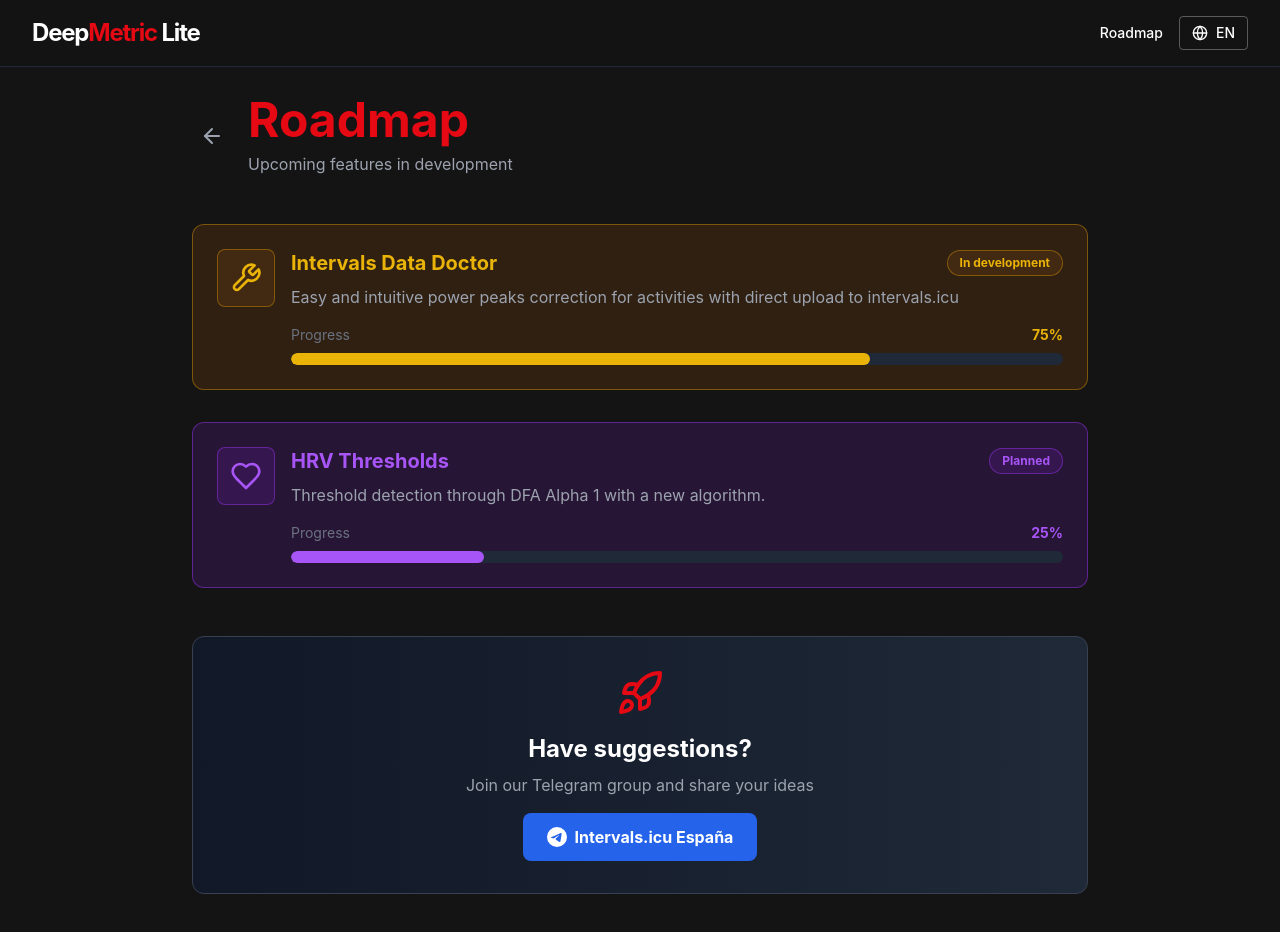
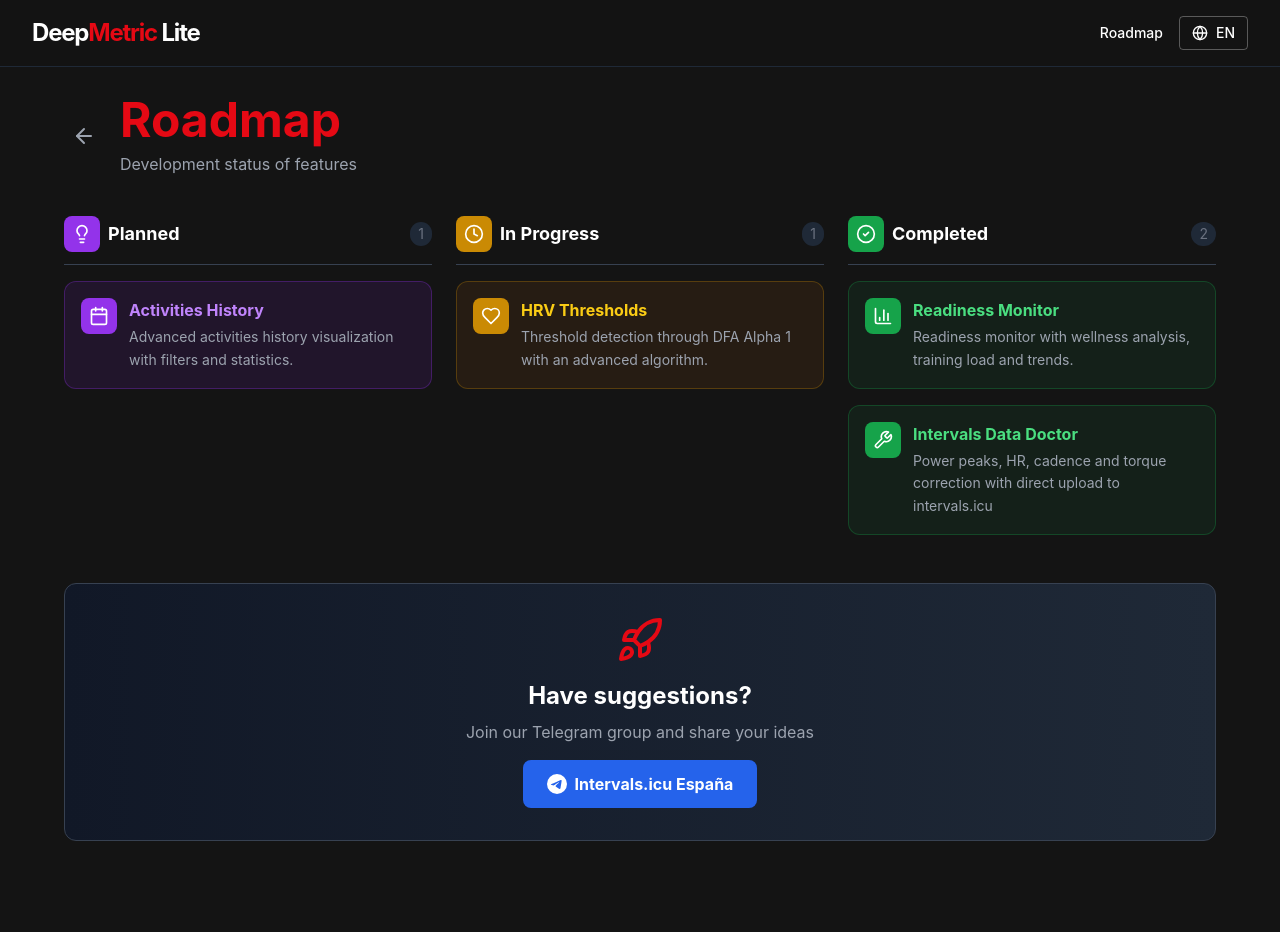
Before and after one commit to lmgallego/deepmetriclite, a React (Vite) app: page /roadmap in a window 1280 px wide. Shown: the top 932 px of the page. After the commit the page ends 889 px from the top, so only its background shows below. Built offline with nearby package versions, Linux system fonts and the light colour scheme; the HTML template or start-up script is replaced by a standard one.

Commit message:
feat: Redesign Roadmap with Kanban columns (Planned, In Progress, Completed)

```diff
--- a/src/pages/Roadmap.tsx
+++ b/src/pages/Roadmap.tsx
@@ -1,52 +1,138 @@
 import { useTranslation } from 'react-i18next';
 import { motion } from 'framer-motion';
-import { ArrowLeft, Wrench, Heart, Rocket } from 'lucide-react';
+import { ArrowLeft, Wrench, Heart, Rocket, Calendar, BarChart3, CheckCircle2, Clock, Lightbulb } from 'lucide-react';
 import { useNavigate } from 'react-router-dom';
+import { LucideIcon } from 'lucide-react';
+
+interface RoadmapItem {
+  id: number;
+  title: string;
+  description: string;
+  icon: LucideIcon;
+  color: string;
+}
 
 const Roadmap = () => {
   const { i18n } = useTranslation();
   const navigate = useNavigate();
   const isSpanish = i18n.language === 'es';
 
-  const roadmapItems = [
+  const completedItems: RoadmapItem[] = [
     {
       id: 1,
-      title: 'Intervals Data Doctor',
+      title: 'Readiness Monitor',
       description: isSpanish
-        ? 'Corrección de peaks de potencia de actividades de una forma sencilla y muy intuitiva con subida directa a intervals.icu'
-        : 'Easy and intuitive power peaks correction for activities with direct upload to intervals.icu',
-      progress: 75,
-      icon: Wrench,
-      color: 'yellow',
-      status: isSpanish ? 'En desarrollo' : 'In development'
+        ? 'Monitor de preparación con análisis de bienestar, carga de entrenamiento y tendencias.'
+        : 'Readiness monitor with wellness analysis, training load and trends.',
+      icon: BarChart3,
+      color: 'green'
     },
     {
       id: 2,
+      title: 'Intervals Data Doctor',
+      description: isSpanish
+        ? 'Corrección de peaks de potencia, FC, cadencia y torque con subida directa a intervals.icu'
+        : 'Power peaks, HR, cadence and torque correction with direct upload to intervals.icu',
+      icon: Wrench,
+      color: 'green'
+    }
+  ];
+
+  const inProgressItems: RoadmapItem[] = [
+    {
+      id: 3,
       title: isSpanish ? 'Umbrales HRV' : 'HRV Thresholds',
       description: isSpanish
-        ? 'Detección de umbrales a través de DFA Alpha 1 con un algoritmo nuevo.'
-        : 'Threshold detection through DFA Alpha 1 with a new algorithm.',
-      progress: 25,
+        ? 'Detección de umbrales a través de DFA Alpha 1 con un algoritmo avanzado.'
+        : 'Threshold detection through DFA Alpha 1 with an advanced algorithm.',
       icon: Heart,
-      color: 'purple',
-      status: isSpanish ? 'Planificado' : 'Planned'
+      color: 'yellow'
+    }
+  ];
+
+  const plannedItems: RoadmapItem[] = [
+    {
+      id: 4,
+      title: isSpanish ? 'Historial de Actividades' : 'Activities History',
+      description: isSpanish
+        ? 'Visualización avanzada del historial de actividades con filtros y estadísticas.'
+        : 'Advanced activities history visualization with filters and statistics.',
+      icon: Calendar,
+      color: 'purple'
     }
   ];
 
   const getColorClasses = (color: string) => {
-    const colors: Record<string, { bg: string; text: string; bar: string; border: string }> = {
-      yellow: { bg: 'bg-yellow-900/30', text: 'text-yellow-500', bar: 'bg-yellow-500', border: 'border-yellow-600/50' },
-      purple: { bg: 'bg-purple-900/30', text: 'text-purple-500', bar: 'bg-purple-500', border: 'border-purple-600/50' },
+    const colors: Record<string, { bg: string; text: string; border: string; iconBg: string }> = {
+      green: { bg: 'bg-green-900/20', text: 'text-green-400', border: 'border-green-600/30', iconBg: 'bg-green-600' },
+      yellow: { bg: 'bg-yellow-900/20', text: 'text-yellow-400', border: 'border-yellow-600/30', iconBg: 'bg-yellow-600' },
+      purple: { bg: 'bg-purple-900/20', text: 'text-purple-400', border: 'border-purple-600/30', iconBg: 'bg-purple-600' },
     };
-    return colors[color] || colors.yellow;
+    return colors[color] || colors.green;
+  };
+
+  const renderColumn = (
+    title: string,
+    items: RoadmapItem[],
+    headerIcon: LucideIcon,
+    headerColor: string,
+    delay: number
+  ) => {
+    const HeaderIcon = headerIcon;
+    return (
+      <div className="flex-1 min-w-[280px]">
+        <div className={`flex items-center gap-2 mb-4 pb-3 border-b border-gray-700`}>
+          <div className={`p-2 rounded-lg ${headerColor}`}>
+            <HeaderIcon className="w-5 h-5 text-white" />
+          </div>
+          <h2 className="text-lg font-bold text-white">{title}</h2>
+          <span className="ml-auto text-sm text-gray-500 bg-gray-800 px-2 py-0.5 rounded-full">
+            {items.length}
+          </span>
+        </div>
+
+        <div className="space-y-4">
+          {items.map((item, index) => {
+            const colors = getColorClasses(item.color);
+            const Icon = item.icon;
+
+            return (
+              <motion.div
+                key={item.id}
+                initial={{ opacity: 0, y: 20 }}
+                animate={{ opacity: 1, y: 0 }}
+                transition={{ duration: 0.4, delay: delay + index * 0.1 }}
+                className={`${colors.bg} rounded-xl p-4 border ${colors.border} hover:border-gray-600 transition-all`}
+              >
+                <div className="flex items-start gap-3">
+                  <div className={`p-2 rounded-lg ${colors.iconBg}`}>
+                    <Icon className="w-5 h-5 text-white" />
+                  </div>
+                  <div className="flex-1 min-w-0">
+                    <h3 className={`font-bold ${colors.text} mb-1`}>{item.title}</h3>
+                    <p className="text-gray-400 text-sm leading-relaxed">{item.description}</p>
+                  </div>
+                </div>
+              </motion.div>
+            );
+          })}
+
+          {items.length === 0 && (
+            <div className="text-center py-8 text-gray-600">
+              <p className="text-sm">{isSpanish ? 'Sin elementos' : 'No items'}</p>
+            </div>
+          )}
+        </div>
+      </div>
+    );
   };
 
   return (
     <div className="min-h-screen bg-netflix-black text-white pt-24 pb-12 px-4 sm:px-8">
-      <div className="max-w-4xl mx-auto">
+      <div className="max-w-6xl mx-auto">
 
         {/* Header */}
-        <div className="flex items-center gap-4 mb-12">
+        <div className="flex items-center gap-4 mb-10">
           <button
             onClick={() => navigate('/')}
             className="p-2 rounded-full hover:bg-gray-800 transition text-gray-400 hover:text-white"
@@ -59,71 +145,43 @@
             </h1>
             <p className="text-gray-400 mt-2">
               {isSpanish
-                ? 'Próximas funcionalidades en desarrollo'
-                : 'Upcoming features in development'}
+                ? 'Estado de desarrollo de las funcionalidades'
+                : 'Development status of features'}
             </p>
           </div>
         </div>
 
-        {/* Roadmap Items */}
-        <div className="space-y-8">
-          {roadmapItems.map((item, index) => {
-            const colors = getColorClasses(item.color);
-            const Icon = item.icon;
-
-            return (
-              <motion.div
-                key={item.id}
-                initial={{ opacity: 0, y: 20 }}
-                animate={{ opacity: 1, y: 0 }}
-                transition={{ duration: 0.5, delay: index * 0.1 }}
-                className={`${colors.bg} rounded-xl p-6 border ${colors.border}`}
-              >
-                <div className="flex items-start gap-4">
-                  <div className={`p-3 rounded-lg ${colors.bg} border ${colors.border}`}>
-                    <Icon className={`w-8 h-8 ${colors.text}`} />
-                  </div>
-
-                  <div className="flex-1">
-                    <div className="flex items-center justify-between mb-2">
-                      <h3 className={`text-xl font-bold ${colors.text}`}>{item.title}</h3>
-                      <span className={`text-xs font-bold px-3 py-1 rounded-full ${colors.bg} ${colors.text} border ${colors.border}`}>
-                        {item.status}
-                      </span>
-                    </div>
-
-                    <p className="text-gray-400 mb-4">{item.description}</p>
-
-                    {/* Progress Bar */}
-                    <div className="relative">
-                      <div className="flex items-center justify-between mb-2">
-                        <span className="text-sm text-gray-500">
-                          {isSpanish ? 'Progreso' : 'Progress'}
-                        </span>
-                        <span className={`text-sm font-bold ${colors.text}`}>{item.progress}%</span>
-                      </div>
-                      <div className="h-3 bg-gray-800 rounded-full overflow-hidden">
-                        <motion.div
-                          initial={{ width: 0 }}
-                          animate={{ width: `${item.progress}%` }}
-                          transition={{ duration: 1, delay: index * 0.2 + 0.3 }}
-                          className={`h-full ${colors.bar} rounded-full`}
-                        />
-                      </div>
-                    </div>
-                  </div>
-                </div>
-              </motion.div>
-            );
-          })}
+        {/* Kanban-style Columns */}
+        <div className="flex flex-col lg:flex-row gap-6 mb-12">
+          {renderColumn(
+            isSpanish ? 'Planificado' : 'Planned',
+            plannedItems,
+            Lightbulb,
+            'bg-purple-600',
+            0
+          )}
+          {renderColumn(
+            isSpanish ? 'En Proceso' : 'In Progress',
+            inProgressItems,
+            Clock,
+            'bg-yellow-600',
+            0.2
+          )}
+          {renderColumn(
+            isSpanish ? 'Completado' : 'Completed',
+            completedItems,
+            CheckCircle2,
+            'bg-green-600',
+            0.4
+          )}
         </div>
 
-        {/* Coming Soon Section */}
+        {/* Suggestions Section */}
         <motion.div
           initial={{ opacity: 0, y: 20 }}
           animate={{ opacity: 1, y: 0 }}
-          transition={{ duration: 0.5, delay: 0.4 }}
-          className="mt-12 text-center p-8 bg-gradient-to-r from-gray-900 to-gray-800 rounded-xl border border-gray-700"
+          transition={{ duration: 0.5, delay: 0.6 }}
+          className="text-center p-8 bg-gradient-to-r from-gray-900 to-gray-800 rounded-xl border border-gray-700"
         >
           <Rocket className="w-12 h-12 text-netflix-red mx-auto mb-4" />
           <h3 className="text-2xl font-bold mb-2">
```
